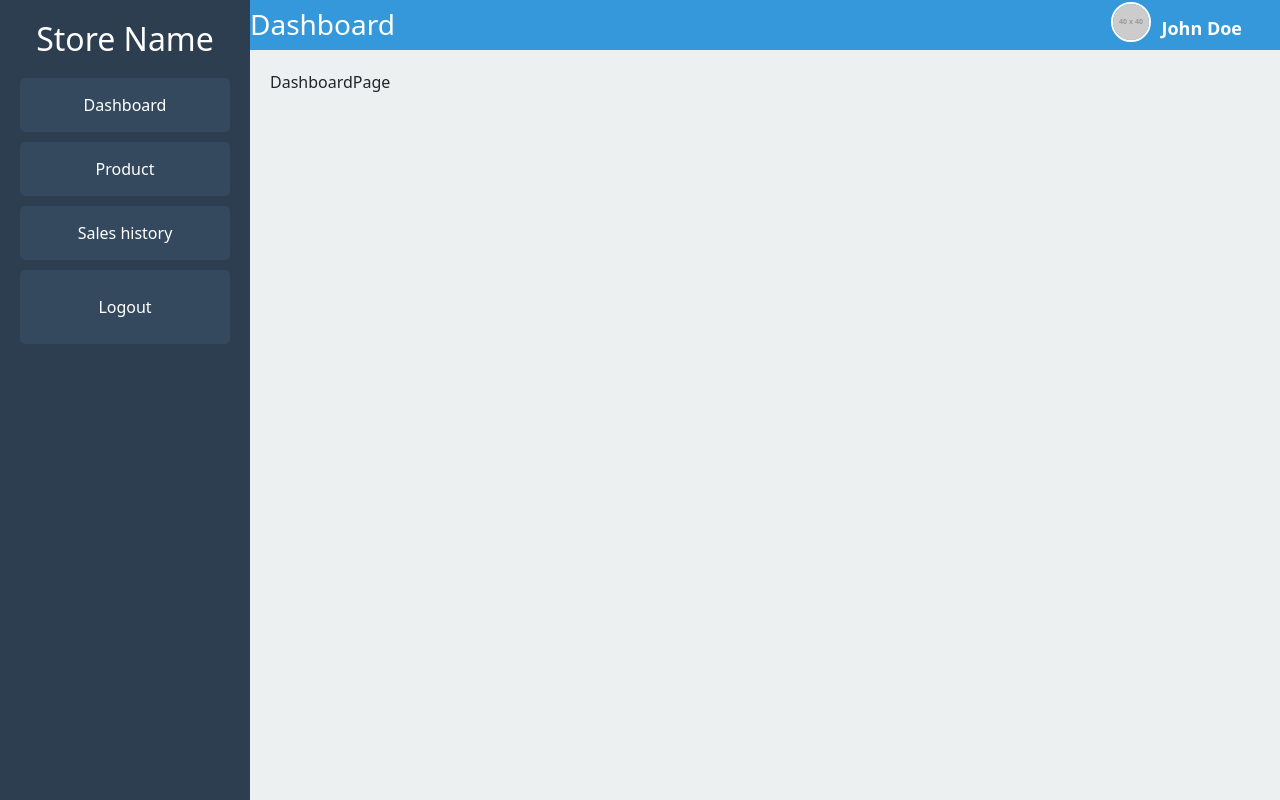
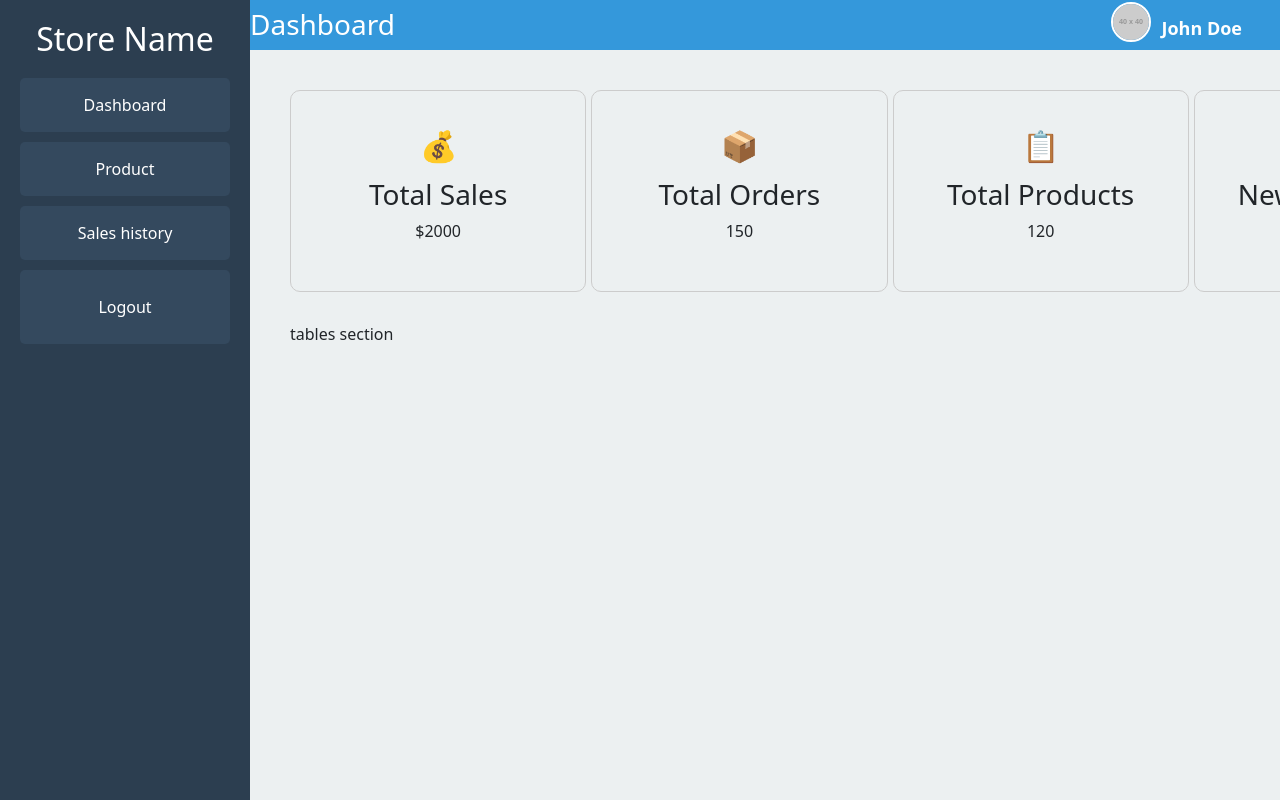
Before and after one commit to vr-rajput/store-management, a React (Vite) app in the folder client/: page /dashboard in a window 1280 px wide. Built offline with nearby package versions, Linux system fonts and the light colour scheme.

Commit message:
dashboard metrics section

```diff
--- /dev/null
+++ b/client/src/components/Dashboard/Dashboard.css
@@ -0,0 +1,56 @@
+  .dashboard-page {
+    padding: 20px;
+  }
+
+  .metrics-container {
+    display: flex;
+    gap: 5px;
+    margin-bottom: 30px;
+    /* justify-content: space-around; */
+    justify-content: center;
+  }
+
+  .metric-card {
+    padding: 2rem;
+    border: 1px solid #ccc;
+    border-radius: 10px;
+    width:350px;
+    text-align: center;
+  }
+
+  .metric-icon {
+    font-size: 30px;
+    margin-bottom: 10px;
+  }
+
+  .data-table-container {
+    max-width: 100%;
+    overflow-x: auto;
+  }
+
+  .search-input {
+    width: 100%;
+    padding: 10px;
+    margin-bottom: 10px;
+    border-radius: 4px;
+    border: 1px solid #ccc;
+  }
+
+  table {
+    width: 100%;
+    border-collapse: collapse;
+  }
+
+  th, td {
+    padding: 10px;
+    border: 1px solid #ccc;
+    text-align: left;
+  }
+
+  th {
+    background-color: #f4f4f4;
+  }
+
+  tbody tr:nth-child(even) {
+    background-color: #f9f9f9;
+  }
--- /dev/null
+++ b/client/src/components/Dashboard/Metrics.jsx
@@ -0,0 +1,22 @@
+import "./Dashboard.css"
+
+const MetricCard = ({ title, value, icon }) => (
+  <div className="metric-card">
+    <div className="metric-icon">{icon}</div>
+    <h3>{title}</h3>
+    <p>{value}</p>
+  </div>
+);
+
+const Metrics = () => {
+  return (
+    <div className="metrics-container">
+      <MetricCard title="Total Sales" value="$2000" icon="💰" />
+      <MetricCard title="Total Orders" value="150" icon="📦" />
+      <MetricCard title="Total Products" value="120" icon="📋" />
+      <MetricCard title="New Customers" value="25" icon="👥" />
+    </div>
+  );
+};
+
+export default Metrics;
--- a/client/src/pages/DashboardPage.jsx
+++ b/client/src/pages/DashboardPage.jsx
@@ -1,6 +1,15 @@
- function DashboardPage() {
+import Metrics from "../components/Dashboard/Metrics"
+
+const DashboardPage = () => {
   return (
-    <div>DashboardPage</div>
+    <div className='dashboard-page'>
+      <div className='metrics-section'>
+        <Metrics/>
+      </div>
+      <div className='table-section'>
+        tables section
+      </div>
+    </div>
   )
 }
 
--- a/client/src/pages/ProductPage.jsx
+++ b/client/src/pages/ProductPage.jsx
@@ -0,0 +1,7 @@
+    function ProductPage() {
+      return (
+        <div>ProductPage</div>
+      )
+    }
+
+    export default ProductPage
```
Also changed, not shown: client/src/components/Dashboard/DashboardActivity.jsx (added).
